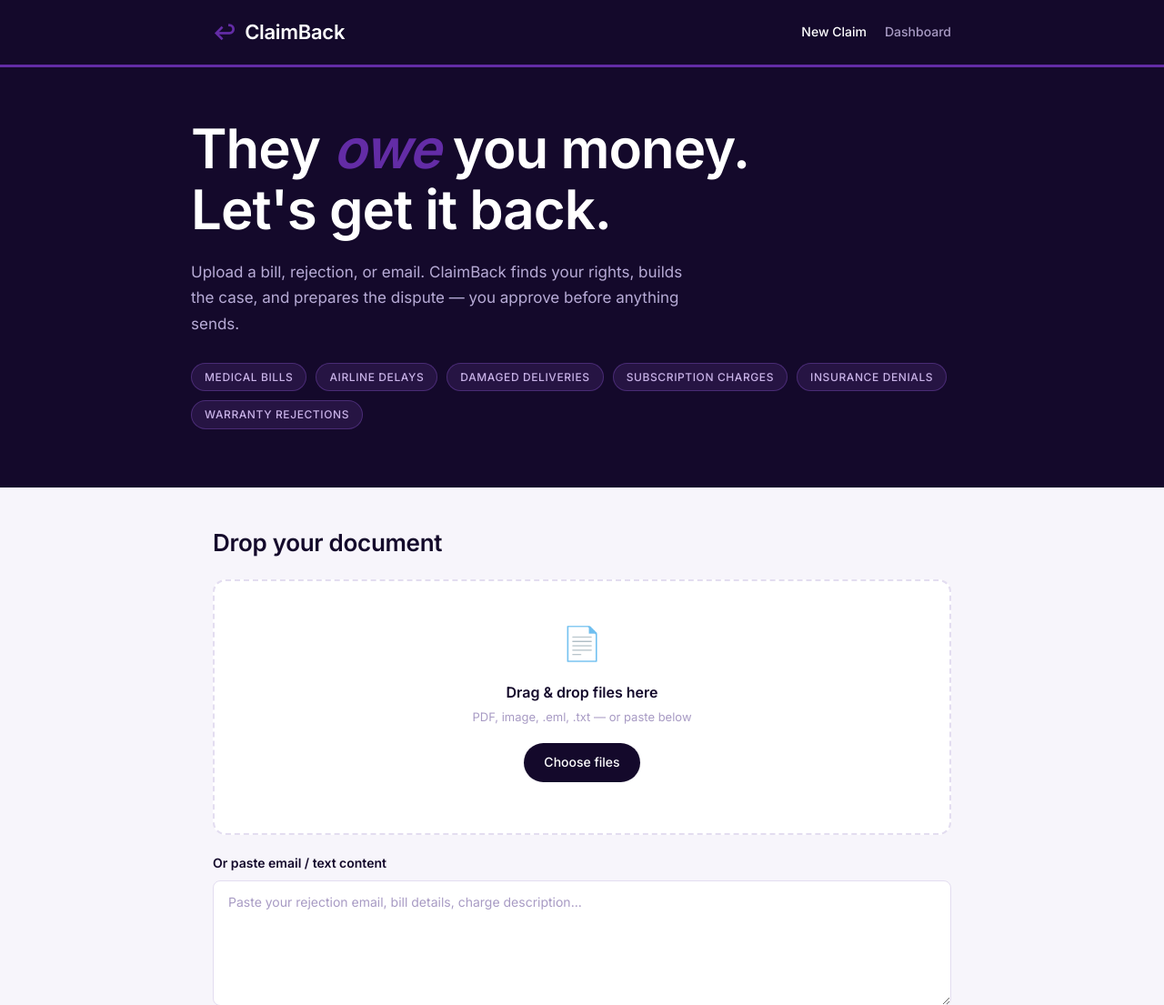
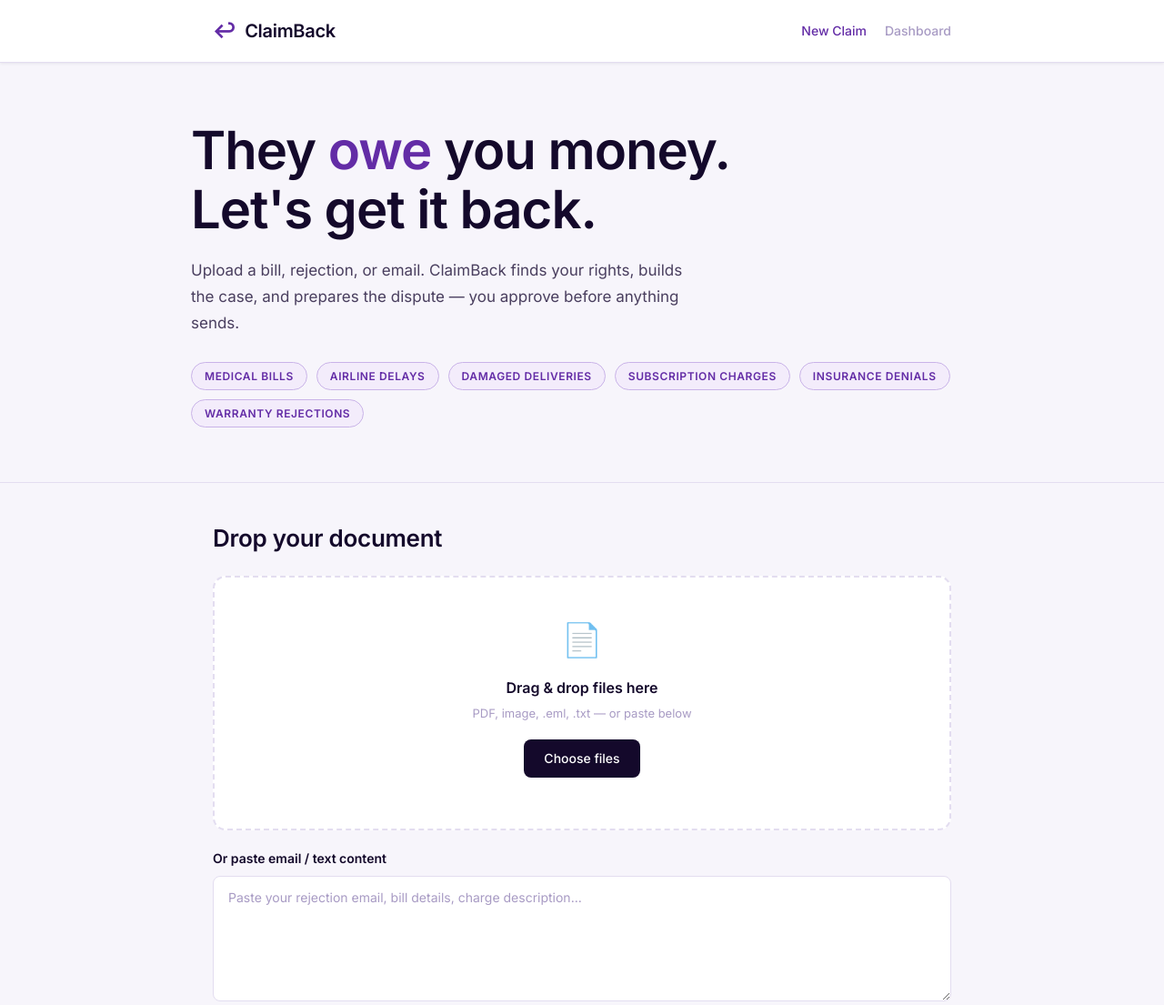
Before and after one commit to AdetayoKalejaiye/claimback, a Flask app: page / in a window 1280 px wide. Shown: the top 1105 px of the page at 91% size. Run offline with Flask 3, Linux system fonts and the light colour scheme; data that the repository does not hold is empty; some libraries are stand-ins or nearby versions.

Commit message:
style: Update dashboard and header styles for improved UI consistency

```diff
--- a/static/css/dashboard.css
+++ b/static/css/dashboard.css
@@ -17,7 +17,7 @@
   transition: color 0.15s;
 }
 
-.nav-link:hover, .nav-link.active { color: var(--white); }
+.nav-link:hover, .nav-link.active { color: var(--primary); }
 
 /* ── Dashboard layout ── */
 .dash-main {
@@ -101,7 +101,7 @@
   font-size: 14px;
   font-weight: 600;
   padding: 8px 18px;
-  border-radius: 999px;
+  border-radius: var(--radius);
   transition: background 0.15s;
 }
 
--- a/static/css/style.css
+++ b/static/css/style.css
@@ -41,12 +41,13 @@ body {
 
 /* ===== HEADER ===== */
 .site-header {
-  background: var(--ink);
+  background: var(--white);
   padding: 18px 0;
   position: sticky;
   top: 0;
   z-index: 100;
-  border-bottom: 3px solid var(--primary);
+  border-bottom: 1px solid var(--border);
+  box-shadow: var(--shadow-sm);
 }
 
 .header-inner {
@@ -74,21 +75,22 @@ body {
 .logo-text {
   font-family: 'Inter', sans-serif;
   font-weight: 800;
-  font-size: 22px;
-  color: var(--white);
+  font-size: 20px;
+  color: var(--ink);
   letter-spacing: -0.3px;
 }
 
 .header-tagline {
   font-size: 13px;
-  color: var(--ink-faint);
+  color: var(--ink-muted);
   letter-spacing: 0.4px;
 }
 
 /* ===== HERO ===== */
 .hero {
-  background: var(--ink);
-  padding: 56px 24px 64px;
+  background: var(--cream);
+  padding: 64px 24px 60px;
+  border-bottom: 1px solid var(--border);
 }
 
 .hero-inner {
@@ -99,20 +101,20 @@ body {
 .hero-headline {
   font-family: 'Inter', sans-serif;
   font-weight: 800;
-  font-size: clamp(38px, 6vw, 60px);
-  color: var(--white);
+  font-size: clamp(38px, 6vw, 58px);
+  color: var(--ink);
   line-height: 1.12;
   letter-spacing: -1px;
   margin-bottom: 20px;
 }
 
 .hero-headline em {
-  font-style: italic;
+  font-style: normal;
   color: var(--primary);
 }
 
 .hero-sub {
-  color: #b7abd6;
+  color: var(--ink-muted);
   font-size: 17px;
   max-width: 560px;
   margin-bottom: 28px;
@@ -127,12 +129,12 @@ body {
 
 .hero-types span {
   font-size: 12px;
-  font-weight: 500;
+  font-weight: 600;
   letter-spacing: 0.6px;
   text-transform: uppercase;
-  color: var(--primary-light);
-  background: rgba(150,90,220,0.14);
-  border: 1px solid rgba(150,90,220,0.32);
+  color: var(--primary);
+  background: var(--primary-bg);
+  border: 1px solid var(--primary-light);
   border-radius: 20px;
   padding: 5px 14px;
 }
@@ -194,7 +196,7 @@ body {
   font-size: 14px;
   font-weight: 500;
   padding: 10px 22px;
-  border-radius: 999px;
+  border-radius: var(--radius);
   cursor: pointer;
   transition: background 0.15s;
 }
@@ -527,7 +529,7 @@ textarea::placeholder { color: var(--ink-faint); }
   background: var(--primary);
   color: var(--white);
   border: none;
-  border-radius: 999px;
+  border-radius: var(--radius);
   padding: 10px 20px;
   font-size: 14px;
   font-weight: 600;
@@ -552,7 +554,7 @@ textarea::placeholder { color: var(--ink-faint); }
 .btn-copy {
   background: none;
   border: 1.5px solid var(--border);
-  border-radius: 999px;
+  border-radius: var(--radius);
   padding: 6px 14px;
   font-size: 13px;
   font-weight: 500;
@@ -634,7 +636,7 @@ textarea::placeholder { color: var(--ink-faint); }
   background: none;
   border: 1.5px solid rgba(255,255,255,0.25);
   color: var(--white);
-  border-radius: 999px;
+  border-radius: var(--radius);
   padding: 10px 18px;
   font-size: 14px;
   font-weight: 500;
@@ -651,7 +653,7 @@ textarea::placeholder { color: var(--ink-faint); }
   background: var(--primary);
   color: var(--white);
   border: none;
-  border-radius: 999px;
+  border-radius: var(--radius);
   padding: 10px 22px;
   font-size: 15px;
   font-weight: 600;
@@ -709,7 +711,7 @@ textarea::placeholder { color: var(--ink-faint); }
 }
 
 .btn-copy-all, .btn-new-claim {
-  border-radius: 999px;
+  border-radius: var(--radius);
   padding: 11px 22px;
   font-size: 14px;
   font-weight: 600;
```
